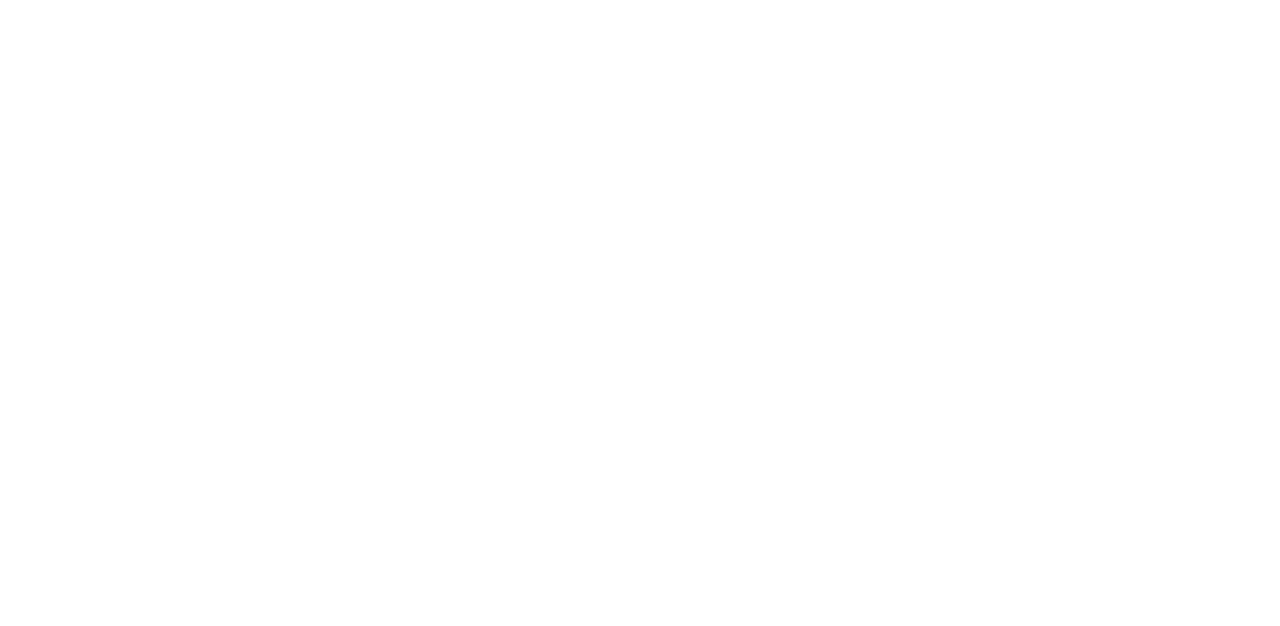
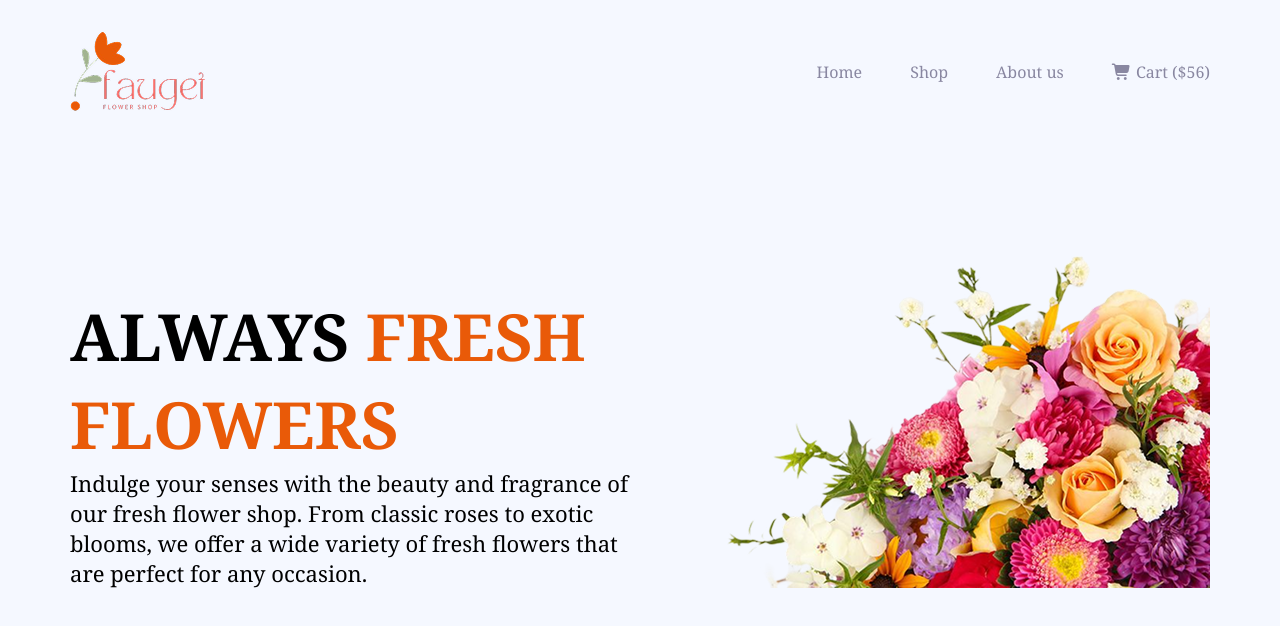
Before and after one commit to tusheralltime/design-responsive-flowers, a plain HTML site: page index.html in a window 1280 px wide. Drawn offline with Linux system fonts and the light colour scheme.

Commit message:
added header section - nav and banner part

```diff
--- a/index.html
+++ b/index.html
@@ -4,11 +4,59 @@
     <meta charset="UTF-8" />
     <meta name="viewport" content="width=device-width, initial-scale=1.0" />
     <title>Responsive Flowers Website</title>
+    <!-- Font Awesome Cdn -->
+    <link
+      rel="stylesheet"
+      href="https://cdnjs.cloudflare.com/ajax/libs/font-awesome/7.0.0/css/all.min.css"
+      integrity="sha512-DxV+EoADOkOygM4IR9yXP8Sb2qwgidEmeqAEmDKIOfPRQZOWbXCzLC6vjbZyy0vPisbH2SyW27+ddLVCN+OMzQ=="
+      crossorigin="anonymous"
+      referrerpolicy="no-referrer"
+    />
+    <!-- Google Fonts -->
+    <link rel="preconnect" href="https://fonts.googleapis.com" />
+    <link rel="preconnect" href="https://fonts.gstatic.com" crossorigin />
+    <link
+      href="https://fonts.googleapis.com/css2?family=Inter:ital,opsz,wght@0,14..32,100..900;1,14..32,100..900&family=Noto+Serif:ital,wght@0,100..900;1,100..900&display=swap"
+      rel="stylesheet"
+    />
     <!-- Custom Link -->
     <link rel="stylesheet" href="styles/style.css" />
   </head>
-  <body>
-    <header></header>
+  <body class="noto-serif-font inter-font bg-color">
+    <header>
+      <!-- Header Nav start-->
+      <nav class="container display-flex">
+        <img src="./assets/images/icons/logo.png" alt="" class="logo" />
+        <ul class="display-flex">
+          <li><a href="">Home</a></li>
+          <li><a href="">Shop</a></li>
+          <li><a href="">About us</a></li>
+          <li>
+            <a href=""> <i class="fas fa-shopping-cart"></i> Cart ($56)</a>
+          </li>
+        </ul>
+      </nav>
+      <!-- Header Nav end-->
+      <!-- banner start -->
+      <div class="hero-section container display-flex">
+        <div class="hero-section-content">
+          <h2 class="hero-title text-primary">
+            ALWAYS <span class="fresh-flower">FRESH FLOWERS</span>
+          </h2>
+          <p class="hero-description text-primary">
+            Indulge your senses with the beauty and fragrance of our fresh
+            flower shop. From classic roses to exotic blooms, we offer a wide
+            variety of fresh flowers that are perfect for any occasion.
+          </p>
+        </div>
+        <img
+          src="./assets/images/hero-flower.png"
+          alt=""
+          class="hero-section-img"
+        />
+      </div>
+      <!-- banner end -->
+    </header>
     <main></main>
     <footer></footer>
   </body>
--- a/styles/style.css
+++ b/styles/style.css
@@ -0,0 +1,77 @@
+* {
+  margin: 0;
+  padding: 0;
+}
+
+.inter-font {
+  font-family: "Inter", sans-serif;
+  font-optical-sizing: auto;
+  font-style: normal;
+}
+
+.noto-serif-font {
+  font-family: "Noto Serif", serif;
+  font-optical-sizing: auto;
+  font-style: normal;
+  font-variation-settings: "wdth" 100;
+}
+/* shared styles */
+.text-primary {
+  color: #000000;
+}
+.bg-color {
+  background-color: #f5f8ff;
+}
+.container {
+  max-width: 1140px;
+  margin: 0 auto;
+}
+.display-flex {
+  display: flex;
+}
+/* Header styles */
+
+/* nav styles */
+nav {
+  justify-content: space-between;
+  align-items: center;
+  padding: 30px 0 120px 0;
+}
+nav ul {
+  align-items: center;
+  padding: 18px 0;
+}
+nav ul li {
+  list-style: none;
+  margin-left: 3rem;
+}
+nav ul li a {
+  text-decoration: none;
+  color: #8987a1;
+}
+nav ul li a:hover {
+  color: #252432;
+}
+
+/* hero-section styles */
+.hero-section {
+  justify-content: space-between;
+  align-items: flex-end;
+}
+.hero-section-content {
+  max-width: 570px;
+}
+.hero-title {
+  font-size: 65px;
+  font-weight: 700;
+}
+.hero-title .fresh-flower {
+  color: #e95a08;
+}
+.hero-description {
+  font-weight: 400;
+  font-size: 22px;
+}
+.hero-section-img {
+  width: 570px;
+}
```
